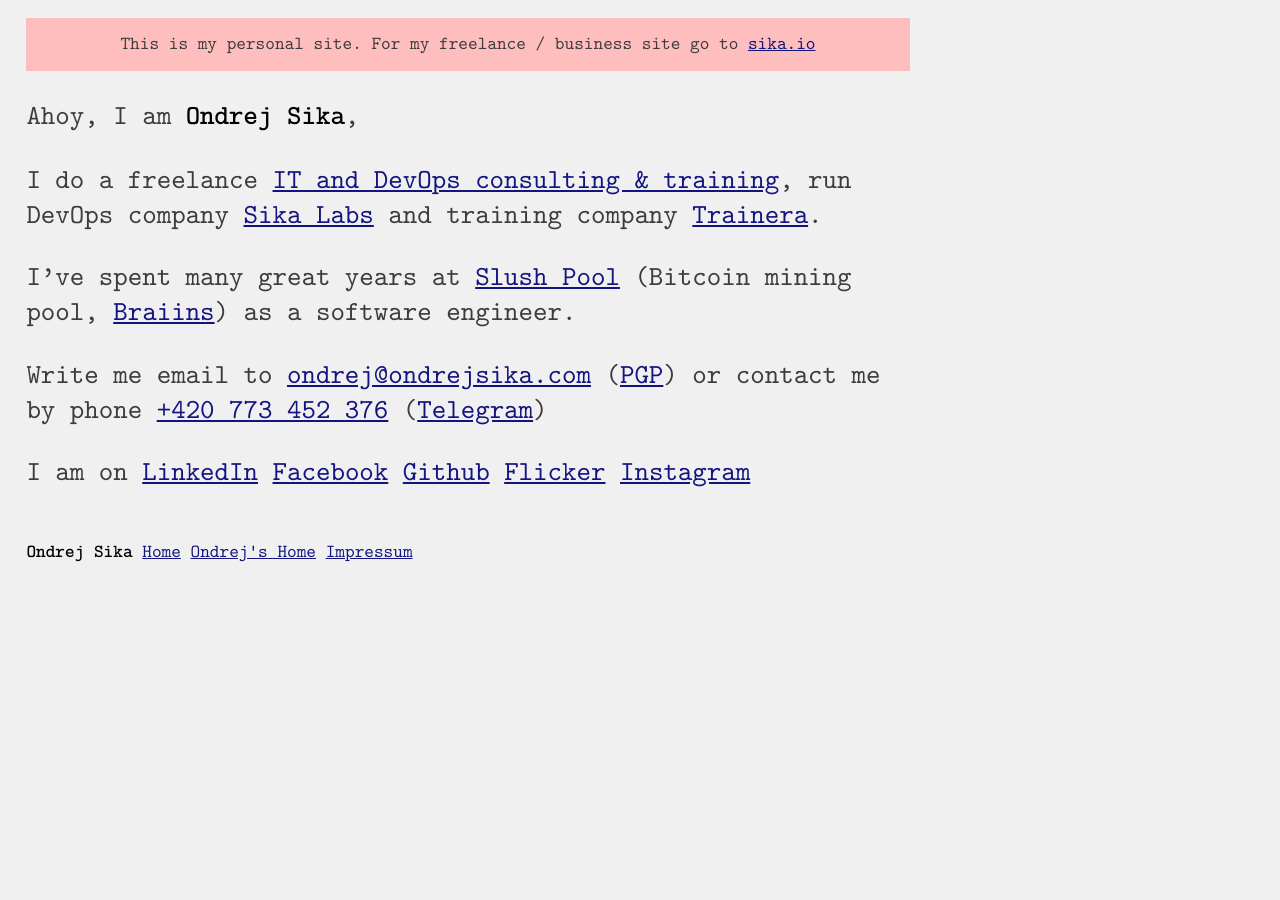
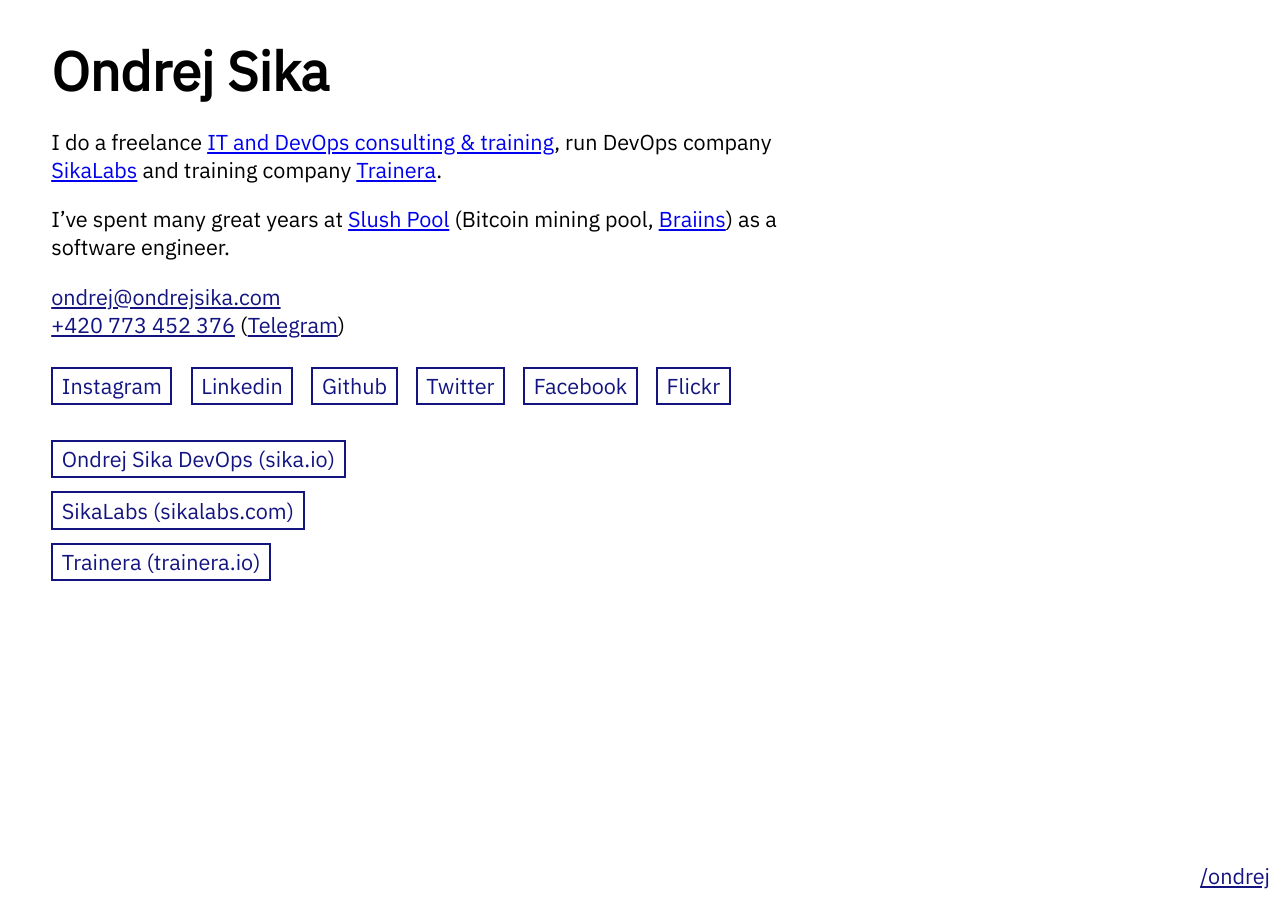
Before and after one commit to ondrejsika/ondrejsika.com, a Jekyll site: the page built from index.md, in a window 1280 px wide. Built offline with Jekyll 4.4.1, drawn with Linux system fonts in a browser that asks for light colours; some web fonts are replaced.

Commit message:
feat(homepage): Add 2021 homepage, thank you @zuzjes for the design

```diff
--- a/index.md
+++ b/index.md
@@ -1,28 +1,32 @@
 ---
-layout: default
-noheader: true
-nosignature: true
+layout: default2021
 ---
 
-<p style="background: #ffbebe; padding: 15px; text-align: center;" markdown="1">This is my personal site. For my freelance / business site go to [sika.io](https://sika.io)</p>
+<h1 class="header">Ondrej Sika</h1>
 
-<div style="font-size: 1.5em" markdown="1">
-
-Ahoy, I am **Ondrej Sika**,
-
-I do a freelance [IT and DevOps consulting & training](https://sika.io), run DevOps company [Sika Labs](https://sikalabs.com) and training company [Trainera](https://trainera.io).
+<div markdown="1">
+I do a freelance [IT and DevOps consulting & training](https://sika.io), run DevOps company [SikaLabs](https://sikalabs.com) and training company [Trainera](https://trainera.io).
 
 I've spent many great years at [Slush Pool](https://slushpool.com) (Bitcoin mining pool, [Braiins](https://braiins.com)) as a software engineer.
-
-Write me email to <ondrej@ondrejsika.com> ([PGP](/ondrej/pgp.html)) or contact me by phone [+420 773 452 376](tel:+420773452376) ([Telegram](https://t.me/ondrejsika))
-
-I am on
-[LinkedIn](https://www.linkedin.com/in/ondrejsika/)
-[Facebook](https://facebook.com/ondrejsika)
-[Github](https://github.com/ondrejsika)
-[Flicker](https://www.flickr.com/photos/ondrejsika/albums)
-[Instagram](https://instagram.com/ondrejsika)
-
 </div>
 
-<!-- Kato, zustanes naveky v nasich srdcich. O.</div> -->
+<p>
+  <a href="mailto:ondrej@ondrejsika.com" class="link">ondrej@ondrejsika.com</a>
+  <br />
+  <a href="tel:+420773452376" class="link">+420 773 452 376</a> (<a href="https://t.me/ondrejsika" class="link">Telegram</a>)
+</p>
+<p class="row">
+  <a href="https://www.instagram.com/ondrejsika/" target="_blank" class="link-button" >Instagram</a>
+  <a href="https://www.linkedin.com/in/ondrejsika/" target="_blank" class="link-button" >Linkedin</a>
+  <a href="https://github.com/ondrejsika" target="_blank" class="link-button" >Github</a>
+  <a href="https://twitter.com/ondrejsika" target="_blank" class="link-button" >Twitter</a>
+  <a href="https://www.facebook.com/ondrejsika" target="_blank" class="link-button" >Facebook</a>
+  <a href="https://www.flickr.com/photos/ondrejsika/albums" target="_blank" class="link-button" >Flickr</a>
+</p>
+<p class="row">
+  <a href="https://sika.io/" target="_blank" class="link-button">Ondrej Sika DevOps (sika.io)</a>
+  <br />
+  <a href="https://sikalabs.com" target="_blank" class="link-button" >SikaLabs (sikalabs.com)</a>
+  <br />
+  <a href="https://trainera.io" target="_blank" class="link-button">Trainera (trainera.io)</a>
+</p>
```
